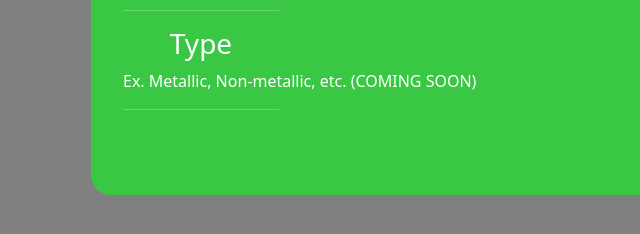
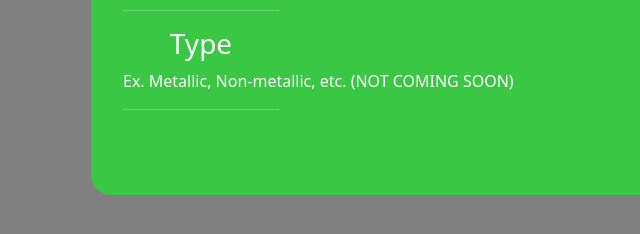
Before and after one commit to Aaegis/Element_Index, a plain HTML site: page index.html in a window 1280 px wide. Shown: the part 486-720 px from the top of the page, 359-999 px from the left. Drawn offline with nearby package versions, Linux system fonts and the light colour scheme.

Commit message:
Update index.html

```diff
--- a/index.html
+++ b/index.html
@@ -54,7 +54,7 @@
                                 <h3><nobr>Atomic Number</nobr></h3>
                                 <hr>
                                 <h3>Type</h3>
-                                <p><nobr>Ex. Metallic, Non-metallic, etc. (COMING SOON)</nobr></p>
+                                <p><nobr>Ex. Metallic, Non-metallic, etc. (NOT COMING SOON)</nobr></p>
                                 <hr>
                             </div>
                             <div class="col-sm-2"></div>
```
